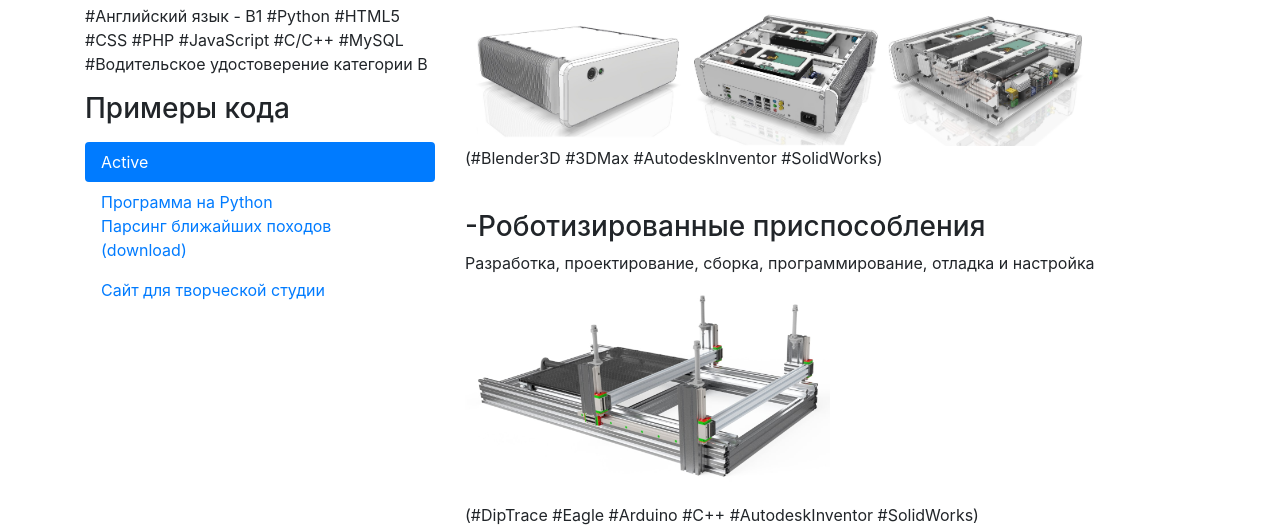
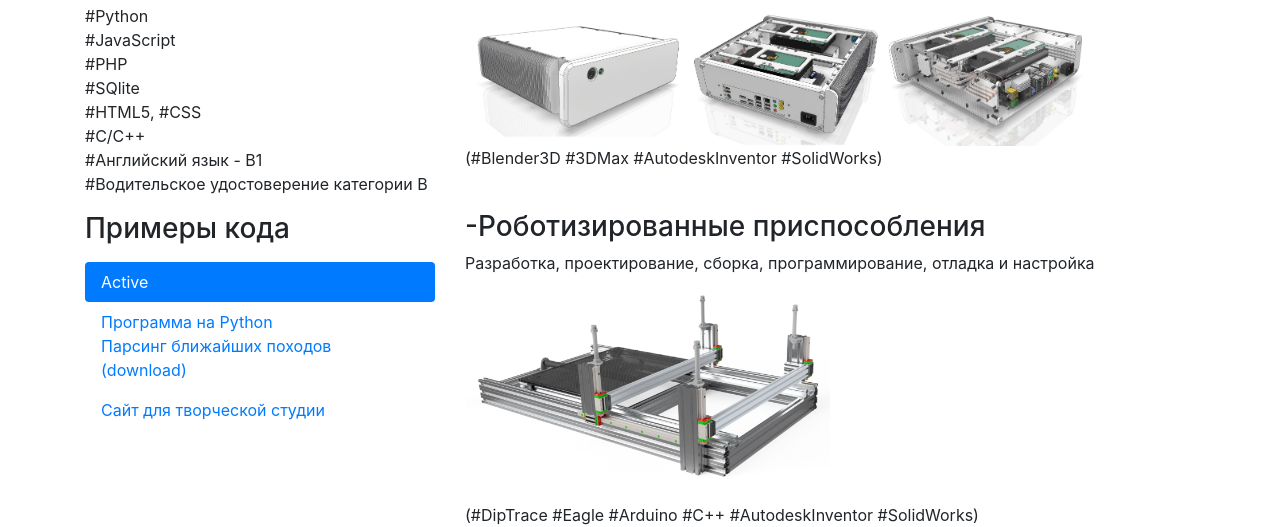
Before and after one commit to Andrey-Walk/experience, a plain HTML site: page index.html in a window 1280 px wide. Shown: the part 573-1100 px from the top of the page. Drawn offline with nearby package versions, Linux system fonts and the light colour scheme.

Commit message:
Update index.html

```diff
--- a/index.html
+++ b/index.html
@@ -46,7 +46,7 @@
       <h2>Андрей Красильников</h2>
       <h5><img src="https://img.hhcdn.ru/photo/711986369.jpeg?t=1685437907&h=LURx3_eEnVWAsScUwRqS3g" width='100%'></h5>
       <p>Иженер-конструктор/программист</p>
-       <p>#Английский язык - B1 #Python #HTML5 #CSS #PHP #JavaScript #C/C++ #MySQL #Водительское удостоверение категории B</p>
+       <p>#Python<br>#JavaScript<br>#PHP<br>#SQlite<br>#HTML5, #CSS<br>#C/C++<br>#Английский язык - B1<br>#Водительское удостоверение категории B</p>
       <h3>Примеры кода</h3>
       <p></p>
       <ul class="nav nav-pills flex-column">
```
